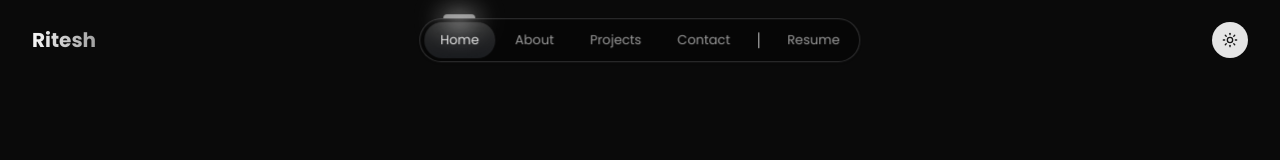
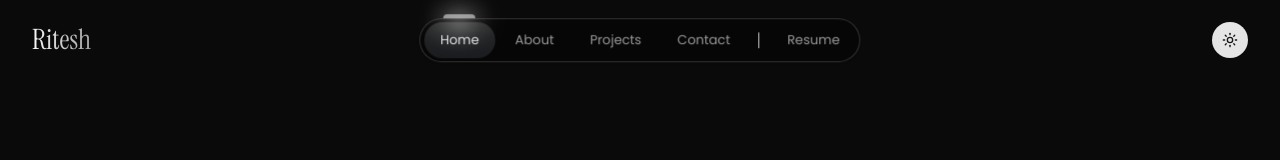
Before and after one commit to riteshdavv/portfolio, a Next.js app: page /elysium in a window 1280 px wide. Shown: the top 160 px of the page. Built offline with nearby package versions, Linux system fonts and the light colour scheme; a web font is replaced by a local one.

Commit message:
Changed the font of name present in the navbar.

```diff
--- a/app/components/Navbar.tsx
+++ b/app/components/Navbar.tsx
@@ -6,6 +6,13 @@ import { motion } from "framer-motion"
 import { Menu, X, FileText, Home, User, Briefcase, Mail } from "lucide-react"
 import { cn } from "@/lib/utils"
 import { ThemeToggle } from "@/components/theme-toggle"
+import { Instrument_Serif } from "next/font/google";
+
+const instrument = Instrument_Serif({
+  subsets: ['latin'],
+  variable: '--font-instrument-serif',
+  weight: ['400']
+})
 
 export default function Navbar() {
   const [isMenuOpen, setIsMenuOpen] = useState(false)
@@ -39,7 +46,7 @@ export default function Navbar() {
             className="flex items-center space-x-2 z-50"
             onClick={() => setActiveTab("Home")}
           >
-            <span className="text-xl font-bold bg-clip-text text-transparent bg-gradient-to-r from-foreground to-muted-foreground">
+            <span className={cn("text-[28px] bg-clip-text text-transparent bg-gradient-to-r from-foreground to-muted-foreground", instrument.className)}>
               Ritesh
             </span>
           </Link>
```
